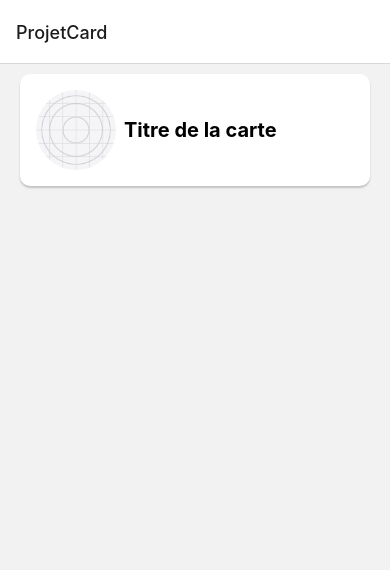
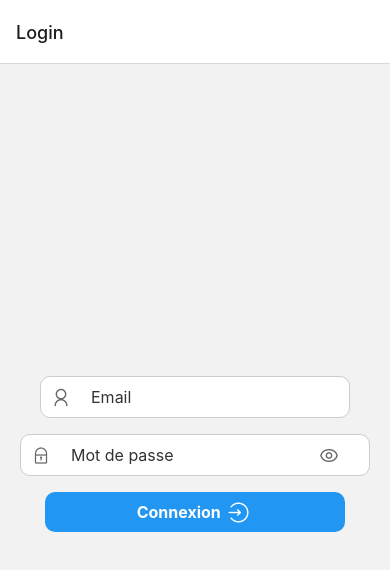
Before and after one commit to KelySaina/ecommune, a React Native app: screen / in a window 390 px wide. Shown: the top 570 px of the page. Built offline with nearby package versions, Linux system fonts and the light colour scheme.

Commit message:
main.app

```diff
--- a/App.js
+++ b/App.js
@@ -1,6 +1,5 @@
 import Login from "./pages/Login"
 import Acceuil from "./pages/Acceuil"
-import ProjetCard from "./components/ProjectCard"
 import { NavigationContainer } from '@react-navigation/native'
 import { createNativeStackNavigator } from '@react-navigation/native-stack'
 
@@ -15,9 +14,8 @@ const App = () => {
   return (
     <>
       <NavigationContainer>
-        <Stack.Navigator initialRouteName="ProjetCard">
+        <Stack.Navigator initialRouteName="Login">
           <Stack.Screen name="Login" component={Login} />
-          <Stack.Screen name="ProjetCard" component={ProjetCard} />
           <Stack.Screen name="Acceuil" component={Acceuil} />
         </Stack.Navigator>
       </NavigationContainer>
```
